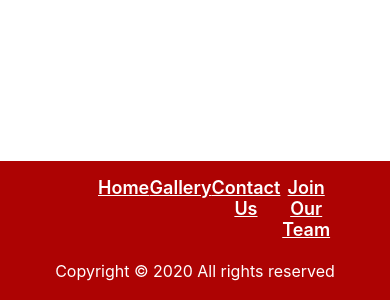
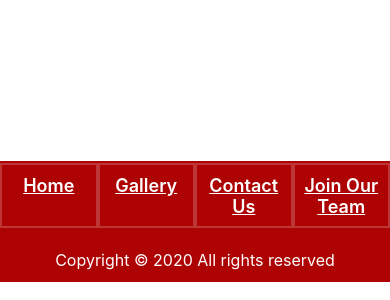
Before and after one commit to Perezented/PSF, a React (Create React App) app: page / in a window 390 px wide. Shown: the part 4817-5117 px from the top of the page. Built offline with nearby package versions, Linux system fonts and the light colour scheme.

Commit message:
footer padding added for tablet screens & smaller

```diff
--- a/src/styles/footer.scss
+++ b/src/styles/footer.scss
@@ -16,4 +16,21 @@
     margin: 0 auto 1%;
   }
   @include headerfootercolor;
+  @media (max-width: $breakpoint-tablet) {
+    width: 100%;
+    padding: 0.2% 0;
+    display: block;
+    position: initial;
+    ul {
+      display: flex;
+      padding: 0;
+      width: 100%;
+      a {
+        border: 2px solid rgba(255, 255, 255, 0.2);
+        width: 100%;
+        padding: 10% 3%;
+        margin: 1% 0;
+      }
+    }
+  }
 }
```
